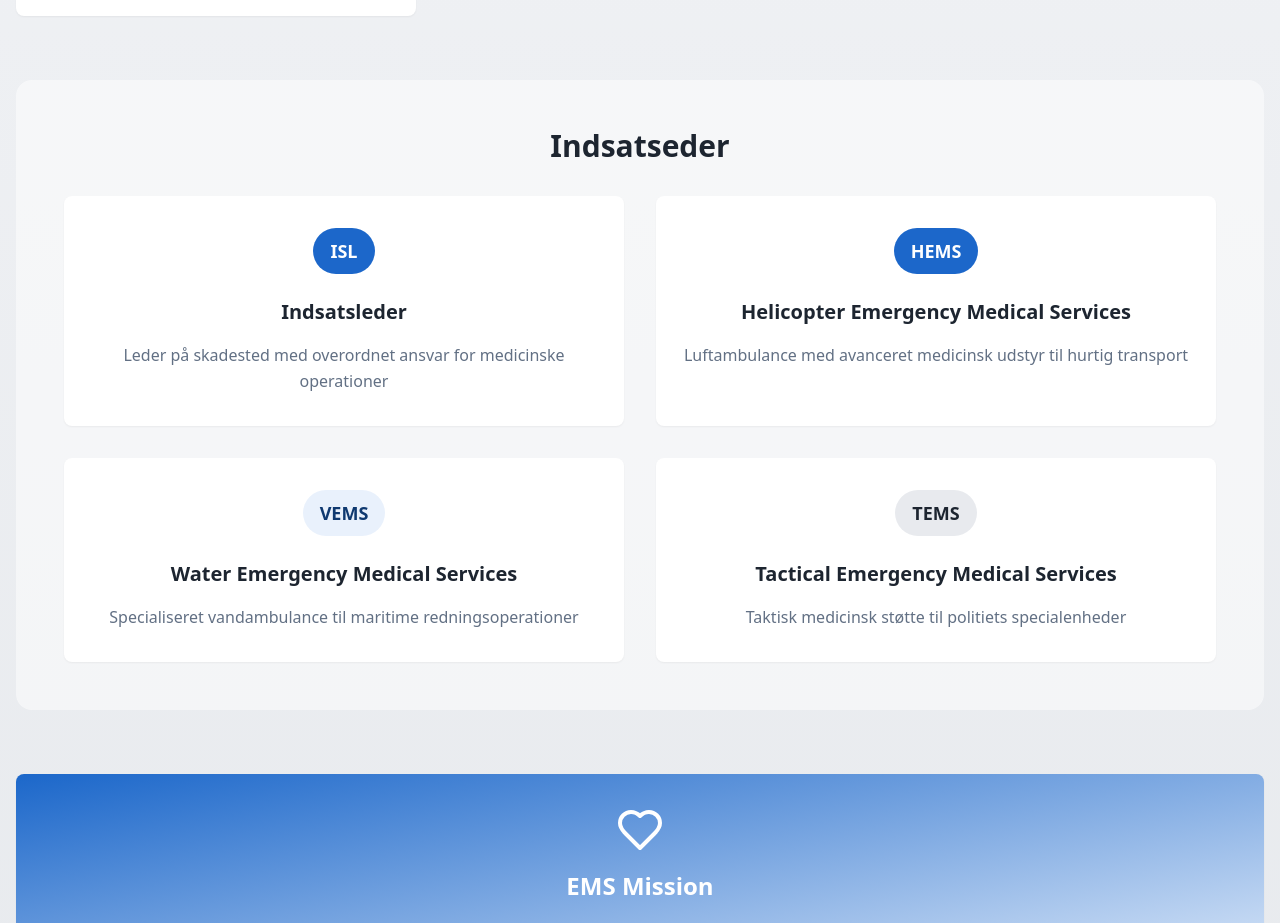
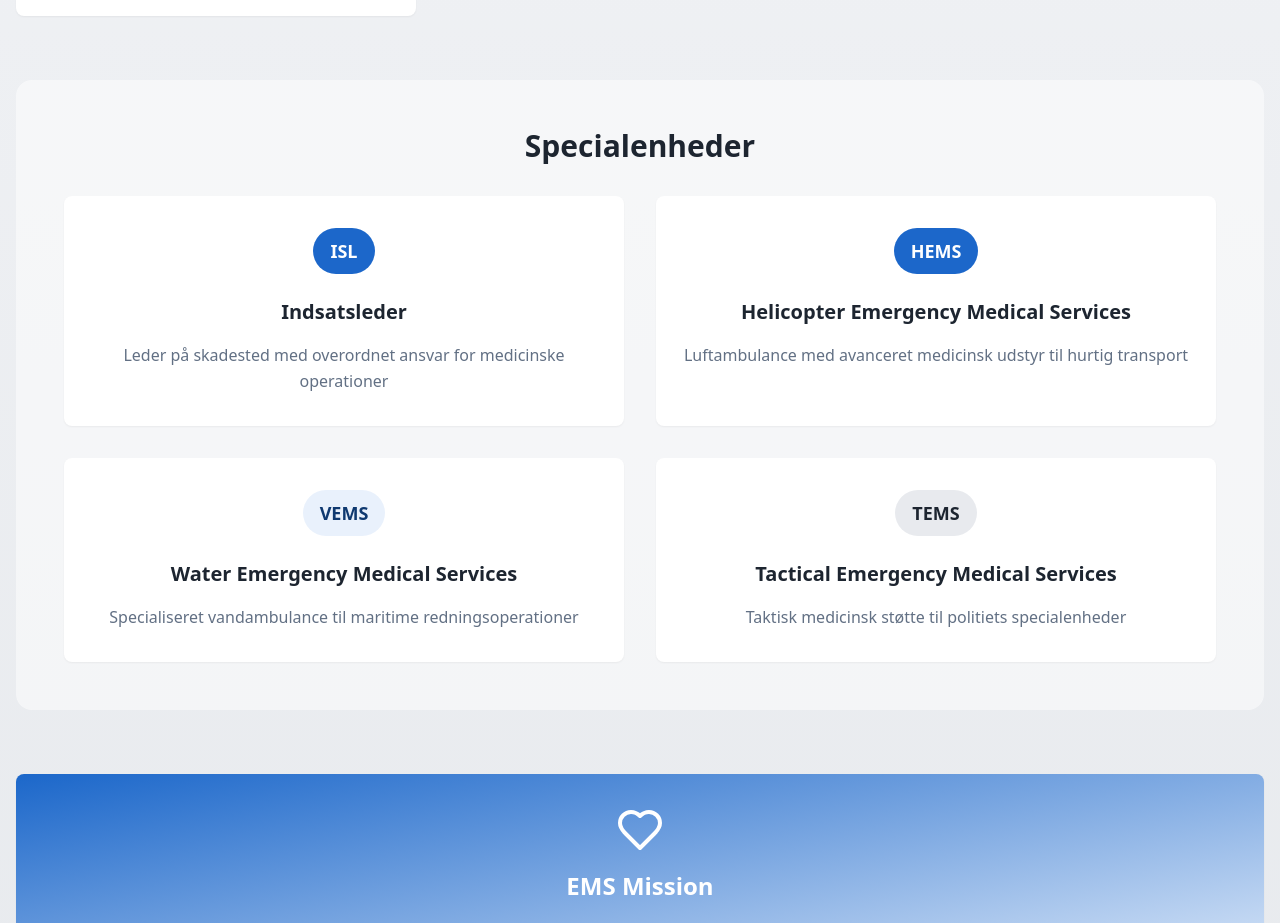
Before and after one commit to mgjepzen-beep/nordjysk-kommando-hjem, a React (Vite) app: page /rangorden/ems in a window 1280 px wide. Shown: the part 1200-2123 px from the top of the page. Built offline with nearby package versions, Linux system fonts and the light colour scheme; the HTML template or start-up script is replaced by a standard one.

Commit message:
Fix EMS category name

```diff
--- a/src/pages/rankings/EmsRankings.tsx
+++ b/src/pages/rankings/EmsRankings.tsx
@@ -134,7 +134,7 @@ const EmsRankings = () => {
         {/* Special Units */}
         <div className="bg-card/50 rounded-2xl p-8 lg:p-12">
           <h2 className="text-3xl font-bold text-foreground mb-8 text-center">
-            Indsatseder
+            Specialenheder
           </h2>
           <div className="grid grid-cols-1 md:grid-cols-2 gap-8">
             {emsUnits.map((unit, index) => (
```
